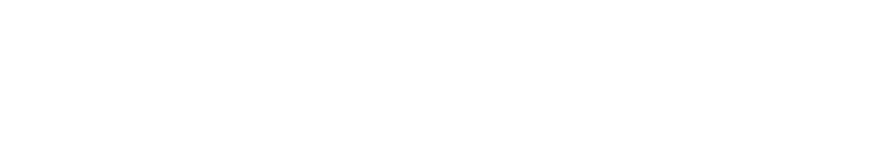
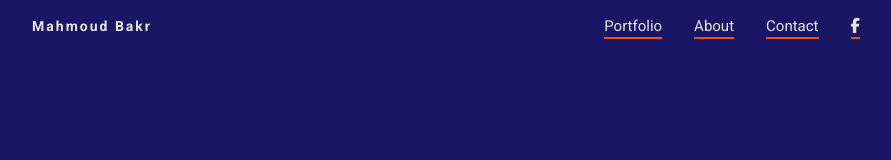
Before and after one commit to MahmoudBakr23/My-Portfolio, a plain HTML site: page index.html in a window 1280 px wide. Shown: the whole page, without its empty margins (186-1077 px from the left). Drawn offline with Linux system fonts and the light colour scheme.

Commit message:
create and style header

```diff
--- a/index.html
+++ b/index.html
@@ -5,9 +5,19 @@
     <meta name="viewport" content="width=device-width, initial-scale=1.0">
     <title>Mahmoud Bakr</title>
     <link rel="stylesheet" href="./style.css">
+    <link href="https://fonts.googleapis.com/css2?family=Roboto:ital,wght@0,100;0,300;0,400;0,500;0,700;0,900;1,100;1,300;1,400;1,500;1,700;1,900&display=swap" rel="stylesheet">
+    <script src="https://kit.fontawesome.com/032ed71b0e.js" crossorigin="anonymous"></script>
 </head>
 <body>
-
+    <nav>
+        <h4>Mahmoud Bakr</h4>
+        <ul>
+            <li><a href="#" class="active">Portfolio</a></li>
+            <li><a href="#">About</a></li>
+            <li><a href="#">Contact</a></li>
+            <li><a href="#"><i class="fa fa-facebook"></i></a></li>
+        </ul>
+    </nav>
 
     <script src="./app.js"></script>
 </body>
--- a/style.scss
+++ b/style.scss
@@ -0,0 +1,59 @@
+$orange: #F64C12;
+$light: #E5E5E5;
+$navy: #191765;
+$light_navy: #9390FF;
+
+* {
+    box-sizing: border-box;
+    margin: 0;
+    padding: 0;
+}
+
+a {
+    color: $light;
+}
+
+html,
+body {
+    height: 100vh;
+    font-family: 'Roboto', sans-serif;
+    color: $light;
+    background-color: $navy;
+}
+
+nav {
+    display: flex;
+    justify-content: space-around;
+    align-items: center;
+    text-align: center;
+    h4 {
+        font-size: 14px;
+        letter-spacing: 2px;
+    }
+    ul {
+        display: flex;
+        list-style: none;
+        li {
+            padding: 1rem;
+            line-height: 20px;
+            a {
+                font-size: 15px;
+                text-decoration: none;
+                position: relative;
+                &::before {
+                    content: '';
+                    width: 100%;
+                    height: 2px;
+                    position: absolute;
+                    background-color: $orange;
+                    top: 20px;
+                    left: 0;
+                    transition: 0.5s;
+                }
+                &:hover::before {
+                    transform: scaleX(0.5);
+                }
+            }
+        }
+    }
+}
```
Also changed, not shown: style.css, 1 other file.
